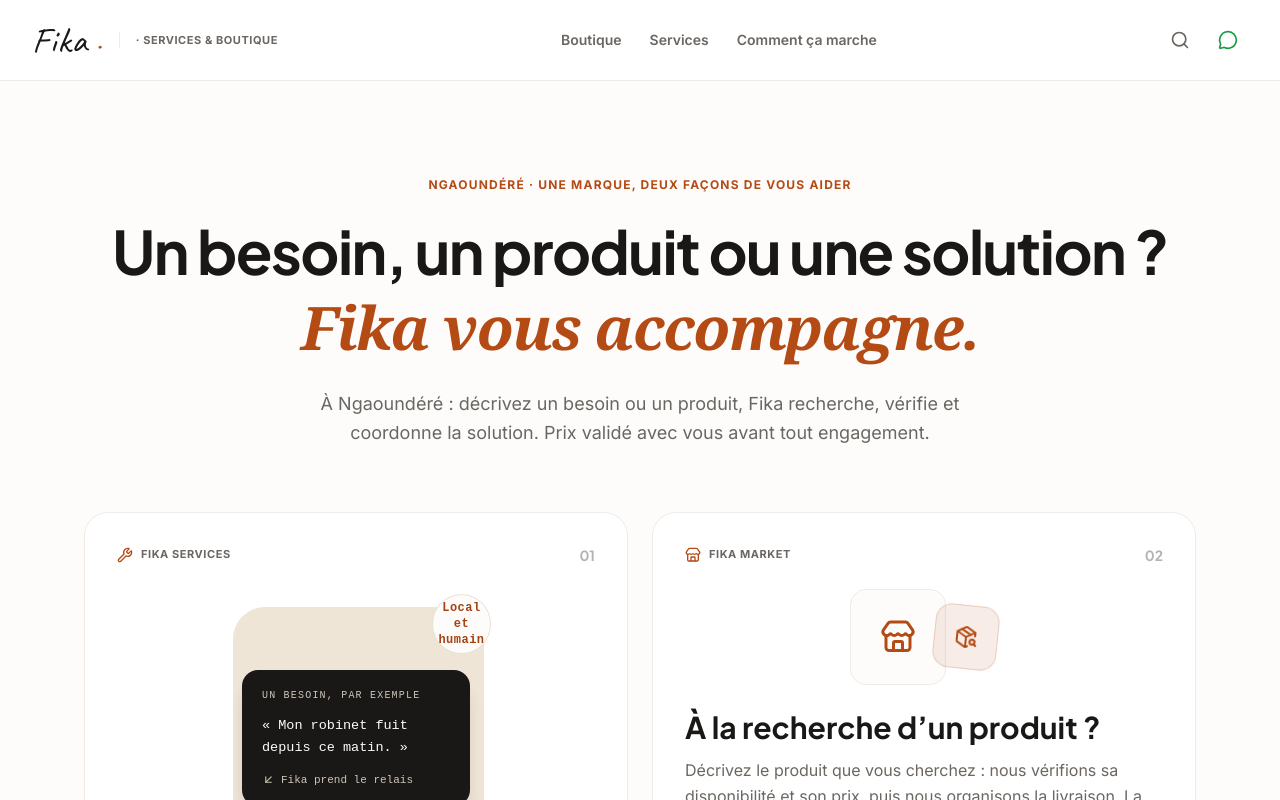
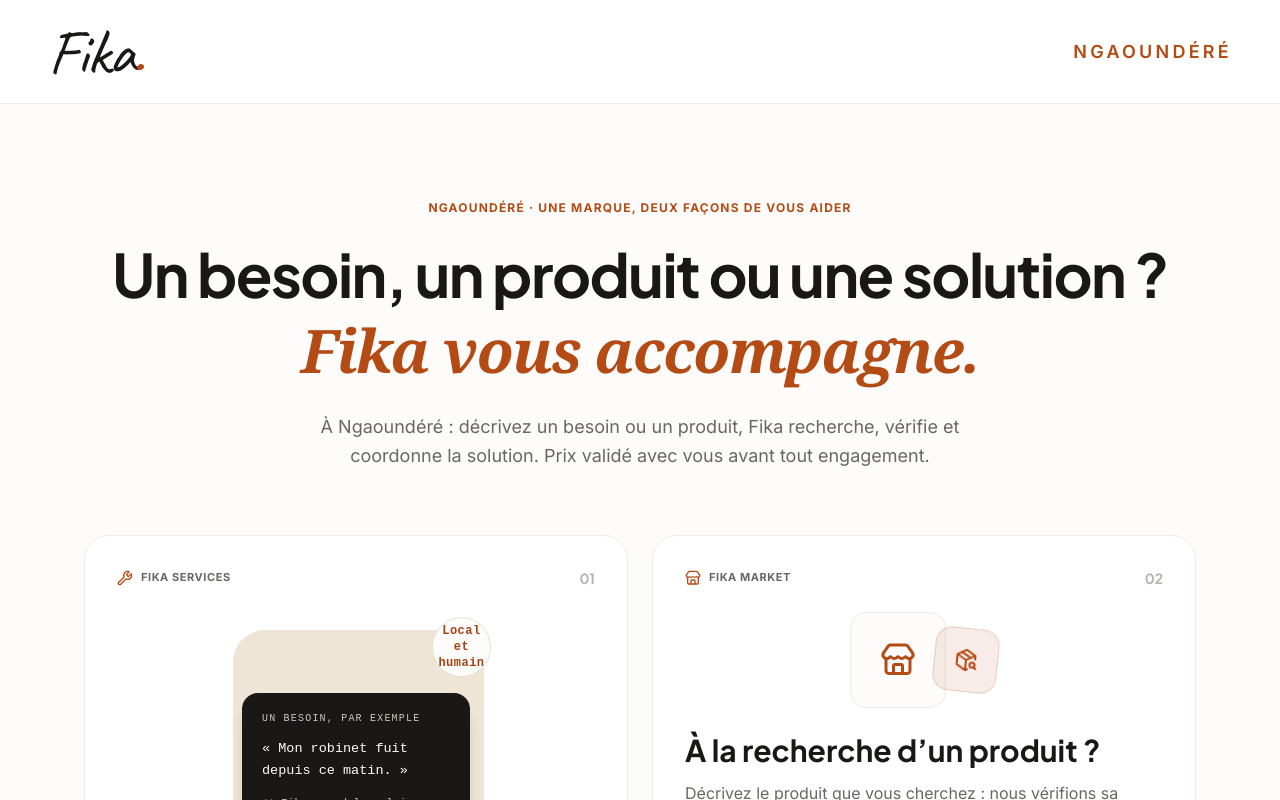
Before and after one commit to amaeldorian06-gif/Fika, a React (Vite) app: page / in a window 1280 px wide. Shown: the top 800 px of the page. Built offline with nearby package versions, Linux system fonts and the light colour scheme; a web font is replaced by a local one.

Commit message:
refactor(header): apply single wordmark and compact city entry header

```diff
--- a/src/components/navigation/GlobalHeader.tsx
+++ b/src/components/navigation/GlobalHeader.tsx
@@ -7,6 +7,8 @@ import { COPY_NAV } from '../../lib/copy/navigation';
 import { Link, navigate, useRoute } from '../../router';
 import { SearchOverlay } from './SearchOverlay';
 import { MarketHeader } from '../market/MarketHeader';
+import { BrandLogo } from '../BrandLogo';
+import { SITE_CITY } from '../../lib/site';
 
 /**
  * En-tête global — les deux univers partagent la marque, mais chacun possède
@@ -24,8 +26,22 @@ export function currentUniverse(path: string): Universe {
 export function GlobalHeader() {
   const { path } = useRoute();
   if (path.startsWith('/admin')) return null;
+  if (path === '/') return <EntryHeader />;
   if (currentUniverse(path) === 'market') return <MarketHeader />;
   return <ServicesHeader />;
+}
+
+function EntryHeader() {
+  return (
+    <header className="h-[76px] sm:h-[104px] bg-brand-surface border-b border-brand-border">
+      <div className="mx-auto flex h-full max-w-7xl items-center justify-between px-5 sm:px-8 lg:px-12">
+        <Link to="/" aria-label="Fika — accueil" className="rounded-lg focus-visible:outline-none focus-visible:ring-2 focus-visible:ring-brand-accent">
+          <BrandLogo className="text-[3.25rem] sm:text-[4rem]" />
+        </Link>
+        <span className="text-xs sm:text-lg font-semibold uppercase tracking-[0.14em] sm:tracking-[0.18em] text-brand-accent">{SITE_CITY}</span>
+      </div>
+    </header>
+  );
 }
 
 function ServicesHeader() {
@@ -66,12 +82,8 @@ function ServicesHeader() {
           <div className="flex justify-between items-center h-16 sm:h-20 gap-4">
             {/* Gauche : marque */}
             <div className="flex items-center min-w-0">
-              <Link
-                to="/"
-                className="font-signature text-3xl sm:text-4xl font-normal tracking-wide text-brand-text flex items-center gap-2 focus-visible:outline-none focus-visible:ring-2 focus-visible:ring-brand-accent rounded-lg"
-                aria-label="Fika — accueil"
-              >
-                Fika<span className="text-brand-accent text-2xl sm:text-3xl leading-none">.</span>
+              <Link to="/" aria-label="Fika — accueil" className="rounded-lg focus-visible:outline-none focus-visible:ring-2 focus-visible:ring-brand-accent">
+                <BrandLogo className="text-3xl sm:text-4xl" />
               </Link>
               {/* Étiquette d'univers (desktop) : « Où suis-je ? » */}
               <span className="hidden lg:inline-flex items-center gap-1.5 ml-4 pl-4 border-l border-brand-border text-[11px] font-bold uppercase tracking-wider text-brand-text-muted">
```
